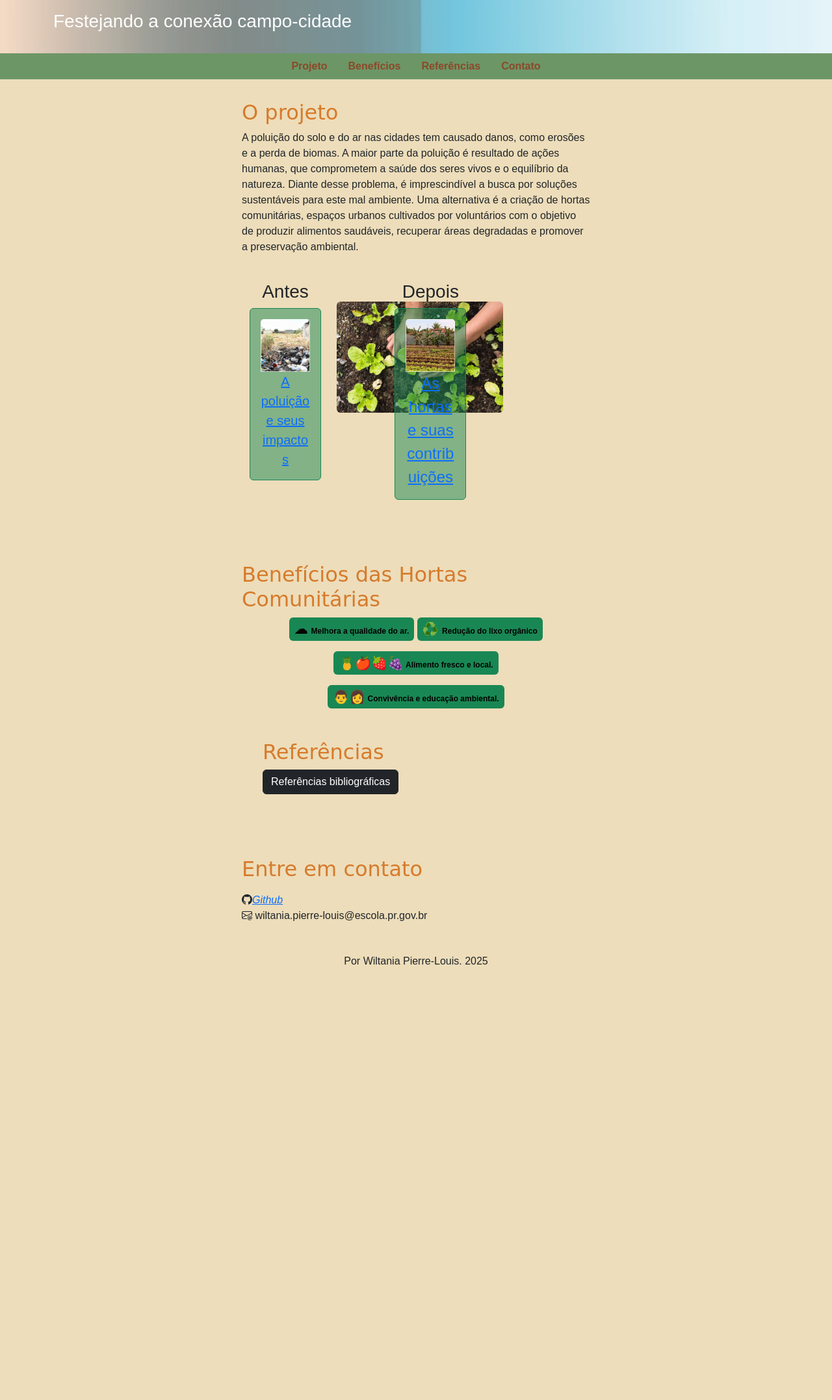
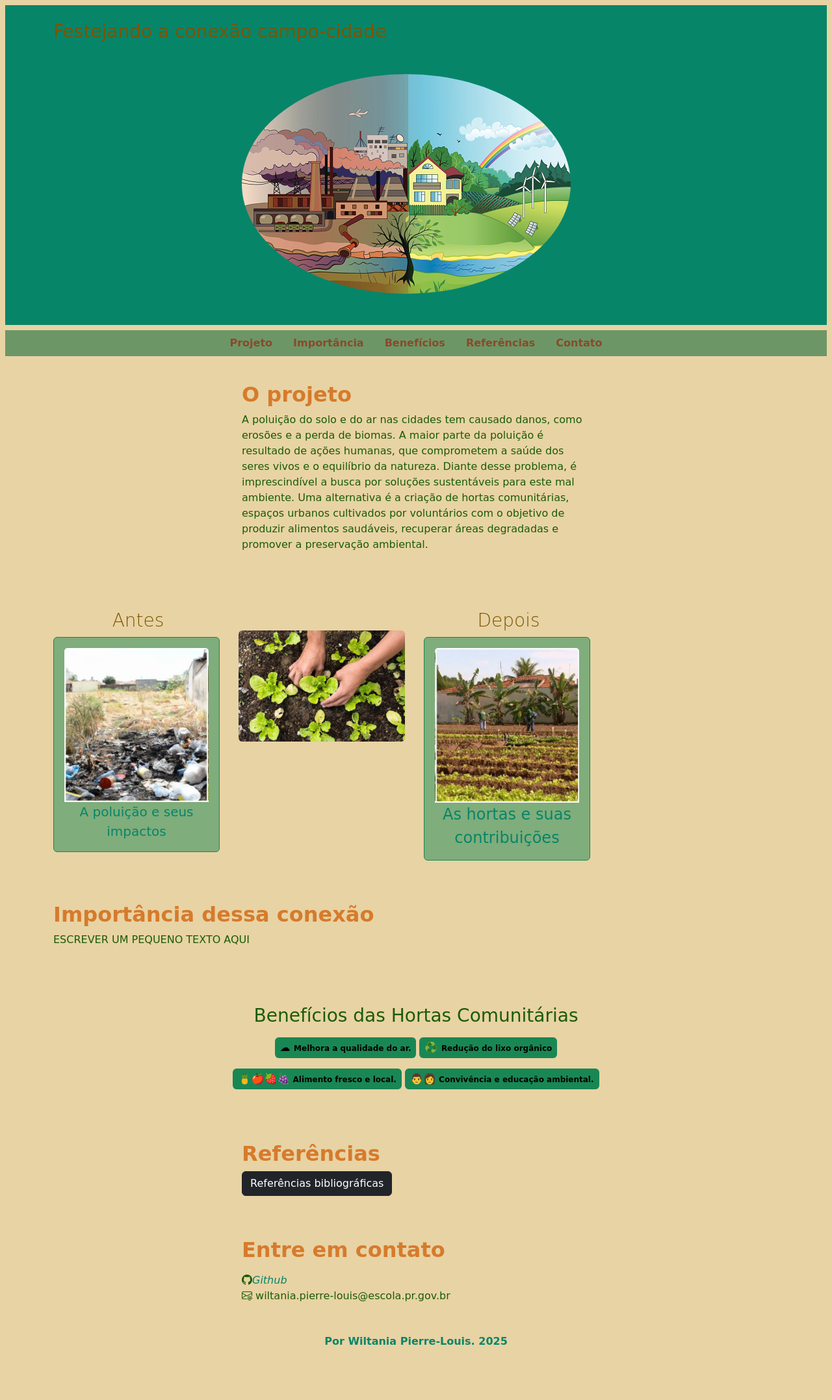
Before and after one commit to Wiltania/Agrinho--Wiltania-2025, a plain HTML site: page index.html in a window 1280 px wide. Shown: the whole page at 65% size. Before the commit the page ends 1568 px from the top, so only its background shows below. Drawn offline with nearby package versions, Linux system fonts and the light colour scheme; a web font is replaced by a local one.

Commit message:
Alguns toques : referencias e abnt, arumação no teto...

```diff
--- a/index.html
+++ b/index.html
@@ -13,26 +13,28 @@
     <link rel="stylesheet" href="styles.css">
     <title>Do campo a Cidade</title>
 </head>
+ <!-- teto/inicio -->
 <header>
-  <div class="container text-start">
-
+  <div class="container text-start py-2">
    <h1 class="lead fs-3"><strong>Festejando a conexão campo-cidade</h1></strong></div>
-
- <div class="py-1"></div></header>
+  <section class="faixa-teto">
+ <img src="img/campo-cidade.jpg " class="rounded-circle">
+      </section>
+ </header>
 <nav>
     <a href="#sobre">Projeto</a>
+        <a href="#importancia">Importância</a>
     <a href="#beneficios">Benefícios</a>
     <a href="#referencias">Referências</a>
     <a href="#contato">Contato</a>
   </nav>
-
 <body>
    <section id="sobre">
     <h2>O projeto</h2>
     <p>A poluição do solo e do ar nas cidades tem causado danos, como erosões e a perda de biomas. A maior parte da poluição é resultado de ações humanas, que  comprometem a saúde dos seres vivos e o equilíbrio da natureza. Diante desse problema, é imprescindível a busca por  soluções sustentáveis para este mal ambiente. Uma alternativa é a criação de hortas comunitárias, espaços urbanos cultivados por voluntários com o objetivo de produzir alimentos saudáveis, recuperar áreas degradadas e promover a preservação ambiental.</p>
+  </section>
 
 <main class="container mt-4">
-
    <div class="row">
       <!-- cartao 1 -->
  <div class="col-md-3 py-3 text-center">
@@ -42,7 +44,7 @@
         <img src="img/Antes.jpg" class="card-img-top "alt=""style="max-width: 14rem;"style="max-height: 1rem;">
 <a href="https://youtu.be/VNzrDa3aZ5A?si=Dt1axh8F3IU2ArXa"  class="fs-5">A poluição e seus impactos</a>     </div> </div> </div>
 
-<div class="col-md-2 py-5 fs-6">
+<div class="col-md-3 py-5 fs-6">
         <img src="img/horta-comunitaria.webp" class="rounded "alt=""style="max-width: 16rem;"style="max-height: 14rem;"> </div>
 
     <!-- cartao 2 -->
@@ -53,17 +55,20 @@
         <img src="img/Depos.jpg" class="card-img-top "alt=""style="max-width: 14rem;"style="max-height: 1rem;">
 <a href=" https://youtu.be/cZCkS8tfO7c?si=r3_xsrL11uZinlVv" class="fs-4">As hortas e suas contribuições</a>      </div> </div> </div>
 
-  </section>
+<section id="importancia">
+    <h2 class="text-start">Importância dessa conexão</h2>
+<p> ESCREVER UM PEQUENO TEXTO AQUI</p>  </section>
+ <!-- beneficios -->
+  <section id="beneficios">
+    <h3 class="text-center py-2">Benefícios das Hortas Comunitárias</h3>
+      <div class="container text-center">
+ <div><p class="badge rounded text-bg-success bg-opacity-30 py-2 text-black "><strong class="fs-6"> ☁ </strong> Melhora a qualidade do ar. </p>
+        <p class="badge rounded text-bg-success bg-opacity-30 p-2 f-4 text-black"> <strong class="fs-6"> ♻️ </strong>Redução do lixo orgânico</p></div>
+    <div> <p class="badge rounded text-bg-success bg-opacity-30 p-2 f-4 text-black"> <strong class="fs-6">🍍🍎🍓🍇</strong> Alimento fresco e local.</p>
+      <p class="badge rounded text-bg-success bg-opacity-30 p-2 f-4 text-black"><strong class="fs-6">👨👩</strong>  Convivência e educação ambiental.</p></div>
+       </div></div></section>
 
-  <section id="beneficios">
-    <h2>Benefícios das Hortas Comunitárias</h2>
-    <div class="beneficios">
-      <div class="container text-center">
-<p class="badge rounded text-bg-success bg-opacity-30 py-2 text-black "><strong class="fs-5 "> ☁ </strong> Melhora a qualidade do ar. </p>
-        <p class="badge rounded text-bg-success bg-opacity-30 p-2 f-4 text-black"> <strong class="fs-5"> ♻️ </strong>Redução do lixo orgânico</p>
-        <p class="badge rounded text-bg-success bg-opacity-30 p-2 f-4 text-black"> <strong class="fs-5">🍍🍎🍓🍇</strong> Alimento fresco e local.</p>
-      <p class="badge rounded text-bg-success bg-opacity-30 p-2 f-4 text-black"><strong class="fs-5">👨👩</strong>  Convivência e educação ambiental.</p>
-       </div>
+        <!-- fontes-->
        <section id="referencias">
     <h2>Referências</h2>
     <button type="button"class="btn btn-dark  btn-opacity-50  btn-rounded-pill" data-bs-toggle="modal" data-bs-target="#modal1">
@@ -78,18 +83,18 @@ Referências bibliográficas</button>
         <h5 class="modal-title">Fontes</h5>
         <button type="button" class="btn-close"data-bs-dismiss="modal"aria-label="Close"></button> </div>
       <div class="modal-body">
-    <p> IMAGEM 1. Disponível em: <a href="https://pt.dreamstime.com/ilustra%C3%A7%C3%A3o-stock-polui%C3%A7%C3%A3o-ambiental-e-prote%C3%A7%C3%A3o-ambiental-image51474051">https://pt.dreamstime.com/ilustra%C3%A7%C3%A3o-stock-polui%C3%A7%C3%A3o-ambiental-e-prote%C3%A7%C3%A3o-ambiental-image51474051. Acesso em: 16 maio 2025.</a></p>
-    <p>HABITAT BRASIL. Horta comunitária na Ocupação 9 de Julho: alimento, cultura e resistência. Disponível em: <a href=" https://habitatbrasil.org.br/horta-comunitaria-ocupacao-9-de-julho/."> https://habitatbrasil.org.br/horta-comunitaria-ocupacao-9-de-julho/. Acesso em: 18 maio 2025.</a></p>
-    <p> Turismo Ambiental. Terreno baldio vira horta comunitária em Curitiba. Disponível em: <a href="https://ambiental.tur.br/terreno-baldio-vira-horta-comunitaria-em-curitiba/">https://ambiental.tur.br/terreno-baldio-vira-horta-comunitaria-em-curitiba/ . Acesso em: 15 maio 2025.</a></p>
-         <p> ANTES: A a poluição do solo em: <a href="https://youtu.be/VNzrDa3aZ5A?si=cKJUc58FgWvYFFSN">https://youtu.be/VNzrDa3aZ5A?si=cKJUc58FgWvYFFSN. Acesso em: 16 maio 2025.</a></p>
-         <p>IMAGEM 2.  Disponível em: <a href=" https://flourishingplants.com/lettuce-leaves-turning-yellow-causes-and-solutions-explained/"> https://flourishingplants.com/lettuce-leaves-turning-yellow-causes-and-solutions-explained/. Acesso em: 16 maio 2025.</a></p>
-         <p> DEPOIS: AS hortas comunitárias da Uneafro Brasil em: <a href="https://youtu.be/cZCkS8tfO7c?si=r3_xsrL11uZinlVv">https://youtu.be/cZCkS8tfO7c?si=r3_xsrL11uZinlVv. Acesso em: 16 maio 2025.</a></p>
+             <p> ANTES: A a poluição do solo em: <a href="https://youtu.be/VNzrDa3aZ5A?si=cKJUc58FgWvYFFSN">https://youtu.be/VNzrDa3aZ5A?si=cKJUc58FgWvYFFSN. Acesso em: 16 maio 2025. vídeo(Youtube)</a></p>
+         <p> DEPOIS: AS hortas comunitárias da Uneafro Brasil em: <a href="https://youtu.be/cZCkS8tfO7c?si=r3_xsrL11uZinlVv">https://youtu.be/cZCkS8tfO7c?si=r3_xsrL11uZinlVv. Acesso em: 16 maio 2025. vídeo(Youtube)</a></p>
+<p> IMAGEM 1. Disponível em: <a href="https://pt.dreamstime.com/ilustra%C3%A7%C3%A3o-stock-polui%C3%A7%C3%A3o-ambiental-e-prote%C3%A7%C3%A3o-ambiental-image51474051">https://pt.dreamstime.com/ilustra%C3%A7%C3%A3o-stock-polui%C3%A7%C3%A3o-ambiental-e-prote%C3%A7%C3%A3o-ambiental-image51474051. Acesso em: 16 maio 2025.</a></p>
+            <p>IMAGEM 2.  Disponível em: <a href=" https://flourishingplants.com/lettuce-leaves-turning-yellow-causes-and-solutions-explained/"> https://flourishingplants.com/lettuce-leaves-turning-yellow-causes-and-solutions-explained/. Acesso em: 16 maio 2025.</a></p>
+<p>HABITAT BRASIL. Horta comunitária na Ocupação 9 de Julho: alimento, cultura e resistência. Disponível em: <a href=" https://habitatbrasil.org.br/horta-comunitaria-ocupacao-9-de-julho/."> https://habitatbrasil.org.br/horta-comunitaria-ocupacao-9-de-julho/. Acesso em: 18 maio 2025.</a></p>
+    <p> TURISMO AMBIENTAL. Terreno baldio vira horta comunitária em Curitiba. Disponível em: <a href="https://ambiental.tur.br/terreno-baldio-vira-horta-comunitaria-em-curitiba/">https://ambiental.tur.br/terreno-baldio-vira-horta-comunitaria-em-curitiba/ . Acesso em: 15 maio 2025.</a></p>
          <div class="modal-footer">
                     <button class="btn btn-primary" data-bs-target="#exampleModalToggle2" data-bs-toggle="modal">fechar</button>
                   </div></div></div></div>
                 </div> </div>
   </section>
-
+ <!-- rodapé -->
   <section id="contato">
     <h2>Entre em contato</h2>
     <p> <div> <i class="bi bi-github"><a href="https://github.com/Wiltania">Github</a></i><!--coloquei em formato de lista --> </div>
@@ -99,5 +104,6 @@ Referências bibliográficas</button>
 </p>
   </section>
 
+
 </body>
 </html>
--- a/styles.css
+++ b/styles.css
@@ -4,15 +4,6 @@
     --cor-secundaria: #078569;
      --cor-destaque: #7c5403;
 }
-/*
-.faixa-teto{
-  color: white;
-  text-align: center ;
-   max-height: 345px;
-  background-color: #078569;
-  border-radius: 5px;
-  margin: 0.5rem;
-}/*
 
 body {
     font-family: "Delius", cursive;
@@ -47,13 +38,13 @@ body {
 
     header {
 
-      /*background-color:#078569;*/
-      background-image: url(img/campo-cidade.jpg);
+      background-color:#078569;
+      /*background-image: url(img/campo-cidade.jpg);*/
       background-size:cover;
-      padding: 4rem;
-
+      padding: 3rem;
+      margin: 0.5rem;
      color: #ffffff;
-      padding: 1rem;
+     padding: 1rem;
       text-align: start;
     }
     h2{
@@ -66,6 +57,7 @@ body {
       justify-content: center;
       gap: 2rem;
       padding: 0.5rem;
+      margin:0.5rem;
     }
     nav a {
       color:  #8b492a;
```
